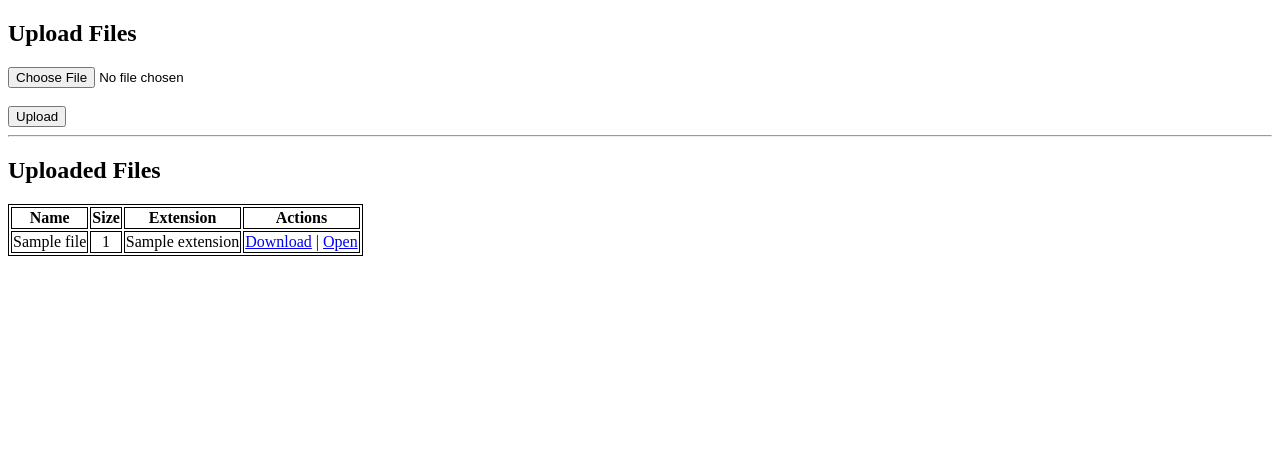
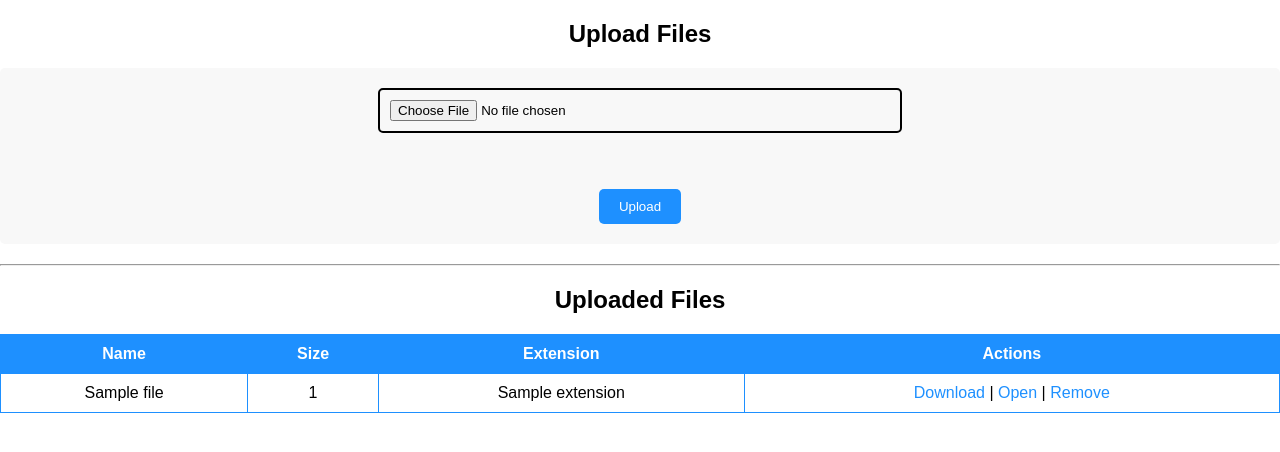
Before and after one commit to amanhex/File-Upload-App, a Flask app: template templates/upload_view.html in a window 1280 px wide. Shown: the top 452 px of the page. Run offline with Flask 3, Linux system fonts and the light colour scheme; the template is opened without the code that fills it: most values are stand-ins (such as "Sample title", 1, 10 or a date in 2020).

Commit message:
updating and adding css, remove option

```diff
--- a/app.py
+++ b/app.py
@@ -35,6 +35,21 @@ def upload():
         file_info.append({'name': file_name, 'size': size, 'extension': extension})
     return render_template('upload_view.html', files=file_info)
 
+# @app.route('/remove_file', methods=['POST'])
+# def remove_file():
+#     filename = request.form['filename']
+#     file_path = os.path.join(app.config['UPLOAD_FOLDER'], filename)
+#     os.remove(file_path)
+#     return redirect('/upload')
+
+@app.route('/remove_file', methods=['GET'])
+def remove_file():
+    filename = request.args.get('filename')
+    file_path = os.path.join(app.config['UPLOAD_FOLDER'], filename)
+    os.remove(file_path)
+    return redirect('/upload')
+
+
 
 @app.route('/download/<filename>')
 def download_file(filename):
@@ -71,7 +86,6 @@ def open_file(filename):
                     return 'Invalid file type'
     return render_template('open.html', table=df.to_html(), filename=filename)
 
-
 @app.route('/login', methods=['GET', 'POST'])
 def login():
     if request.method == 'POST':
--- /dev/null
+++ b/static/styles.css
@@ -0,0 +1,128 @@
+body {
+    margin: 0;
+    padding: 0;
+    background-color: #ffffff;
+    color: #000000;
+    font-family: Arial, sans-serif;
+}
+
+.container {
+    max-width: 800px;
+    margin: 0 auto;
+}
+
+header {
+    background-color: #1e90ff;
+    color: #ffffff;
+    padding: 20px;
+}
+
+h1, h2, h3 {
+    margin-top: 20px;
+    text-align: center;
+}
+
+nav {
+    background-color: #f8f8f8;
+    padding: 10px;
+    border-radius: 5px;
+}
+
+nav ul {
+    list-style: none;
+    margin: 0;
+    padding: 0;
+    display: flex;
+    justify-content: center;
+}
+
+nav li {
+    margin: 0 10px;
+}
+
+nav a {
+    text-decoration: none;
+    color: #000000;
+    font-weight: bold;
+    transition: all 0.3s ease;
+}
+
+nav a:hover {
+    color: #1e90ff;
+}
+
+form {
+    display: flex;
+    flex-direction: column;
+    justify-content: center;
+    align-items: center;
+    background-color: #f8f8f8;
+    border-radius: 5px;
+    padding: 20px;
+    margin: 20px 0;
+}
+
+label {
+    font-weight: bold;
+    margin-bottom: 5px;
+}
+
+input[type="text"], input[type="password"], input[type="file"], textarea {
+    padding: 10px;
+    border-radius: 5px;
+    border: 2px solid black;
+    margin-bottom: 20px;
+    width: 100%;
+    max-width: 500px;
+}
+
+input[type="submit"], button {
+    background-color: #1e90ff;
+    color: #ffffff;
+    padding: 10px 20px;
+    border: none;
+    border-radius: 5px;
+    cursor: pointer;
+    transition: all 0.3s ease;
+}
+
+input[type="submit"]:hover, button:hover {
+    background-color: #0000cd;
+}
+
+table {
+    border-collapse: collapse;
+    width: 100%;
+    margin-bottom: 20px;
+}
+
+th, td {
+    padding: 10px;
+    text-align: center;
+    border: 1px solid #1e90ff;
+}
+
+th {
+    background-color: #1e90ff;
+    color: #ffffff;
+}
+
+ul {
+    list-style: none;
+    padding: 0;
+    margin: 20px 0;
+}
+
+ul li {
+    margin: 10px 0;
+}
+
+a {
+    color: #1e90ff;
+    text-decoration: none;
+    transition: all 0.3s ease;
+}
+
+a:hover {
+    color: #0000cd;
+}
--- a/templates/login.html
+++ b/templates/login.html
@@ -3,6 +3,7 @@
 <head>
     <meta charset="UTF-8">
     <title>Login</title>
+    <link rel="stylesheet" type="text/css" href="{{ url_for('static', filename='styles.css') }}">
 </head>
 <body>
     <h1>Login</h1>
--- a/templates/open.html
+++ b/templates/open.html
@@ -2,6 +2,7 @@
 <html>
 <head>
 	<title>Open File</title>
+	<link rel="stylesheet" type="text/css" href="{{ url_for('static', filename='styles.css') }}">
 </head>
 <body>
 	<h1>Open File: {{ filename }}</h1>
--- a/templates/upload_view.html
+++ b/templates/upload_view.html
@@ -4,11 +4,21 @@
     <meta charset="UTF-8">
     <title>File Upload</title>
     <style>
-        table, th, td {
-           border: 1px solid black;
-           text-align: center;
+        table {
+            border-collapse: collapse;
+            width: 70%;
+            margin: auto;
+            margin-top: 20px;
+            margin-bottom: 20px;
+        }
+        th, td {
+            padding: 10px;
+            text-align: center;
+            border: 1px solid black;
         }
     </style>
+
+    <link rel="stylesheet" type="text/css" href="{{ url_for('static', filename='styles.css') }}">
 </head>
 <body>
     <h2>Upload Files</h2>
@@ -36,13 +46,14 @@
             <td>{{ file.extension }}</td>
             <td>
                 <a href="{{ url_for('download_file', filename=file.name) }}">Download</a> |
-                <a href="{{ url_for('open_file', filename=file.name) }}">Open</a>
+                <a href="{{ url_for('open_file', filename=file.name) }}">Open</a> |
+                <a href="{{ url_for('remove_file', filename=file.name) }}">Remove</a>
             </td>
         </tr>
         {% endfor %}
     </table>
     {% else %}
-    <p>No files uploaded yet.</p>
+    <p style="text-align:center;">No Files Uploaded</p>
     {% endif %}
 </body>
 </html>
--- a/templates/view.html
+++ b/templates/view.html
@@ -2,6 +2,7 @@
 <html lang="en">
   <head>
     <title>File Viewer</title>
+    <link rel="stylesheet" type="text/css" href="{{ url_for('static', filename='styles.css') }}">
   </head>
   <body>
     <h1>File Viewer</h1>
```
